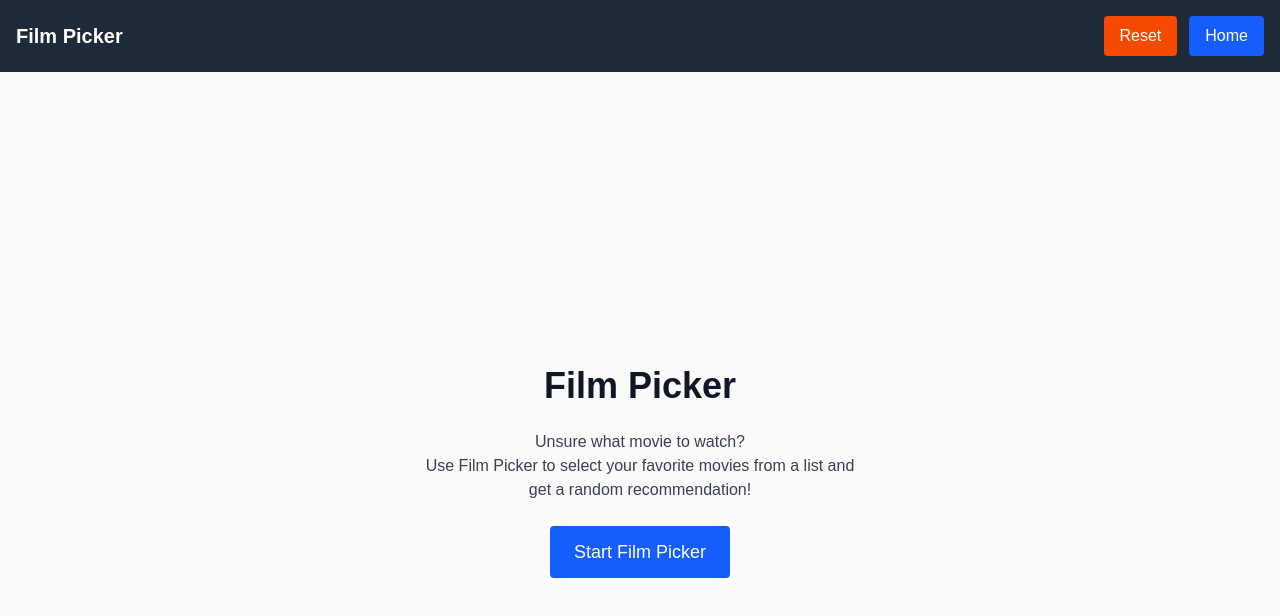
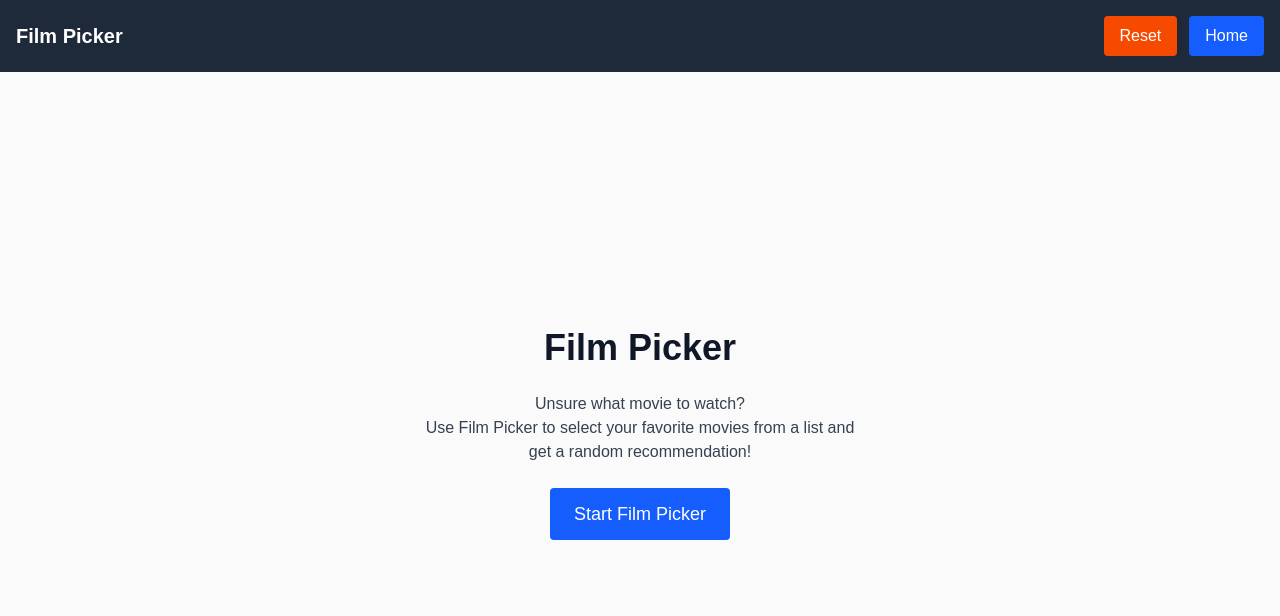
Before and after one commit to riccvargiu-eng/NextProject, a Next.js app: page / in a window 1280 px wide. Shown: the top 616 px of the page. Built offline with nearby package versions, Linux system fonts and the light colour scheme.

Commit message:
feat: improve layout of Home page for better visual hierarchy and user experience

```diff
--- a/src/app/page.jsx
+++ b/src/app/page.jsx
@@ -20,14 +20,14 @@ import Link from "next/link";
 
 export default function Home() {
   return (
-    <main className="flex flex-col items-center justify-center min-h-screen p-6 bg-zinc-50 dark:bg-black">
+    <main className="flex flex-col items-center justify-start min-h-screen pt-64 p-6 bg-zinc-50 dark:bg-black">
       <h1 className="text-4xl font-bold mb-6 text-gray-900 dark:text-white">
         Film Picker
       </h1>
 
       <p className="mb-6 text-center text-gray-700 dark:text-gray-300 max-w-md">
-        Unsure what movie to watch? <br /> Use Film Picker to select your favorite
-        movies from a list and get a random recommendation!
+        Unsure what movie to watch? <br /> Use Film Picker to select your
+        favorite movies from a list and get a random recommendation!
       </p>
 
       <Link
```
